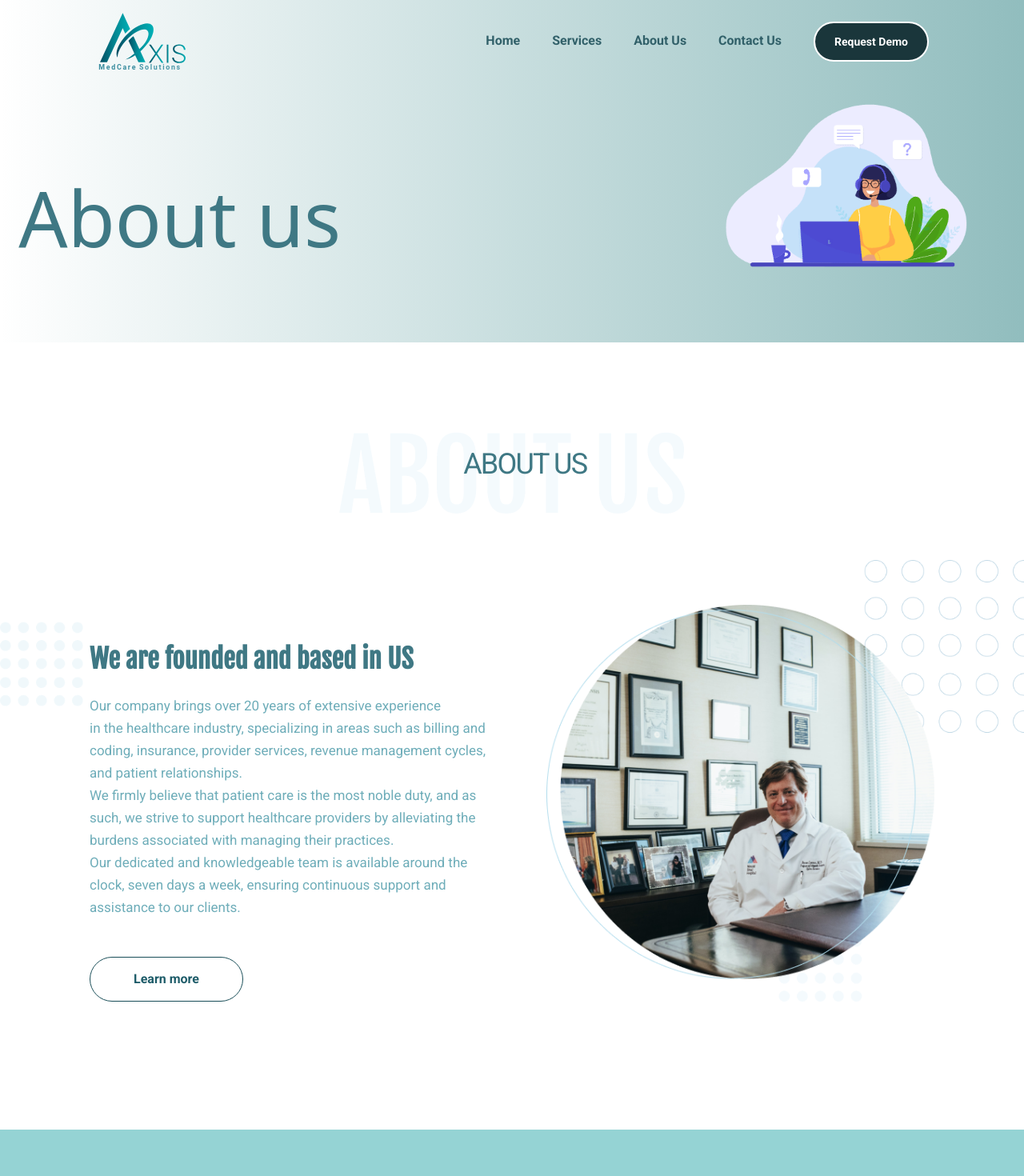
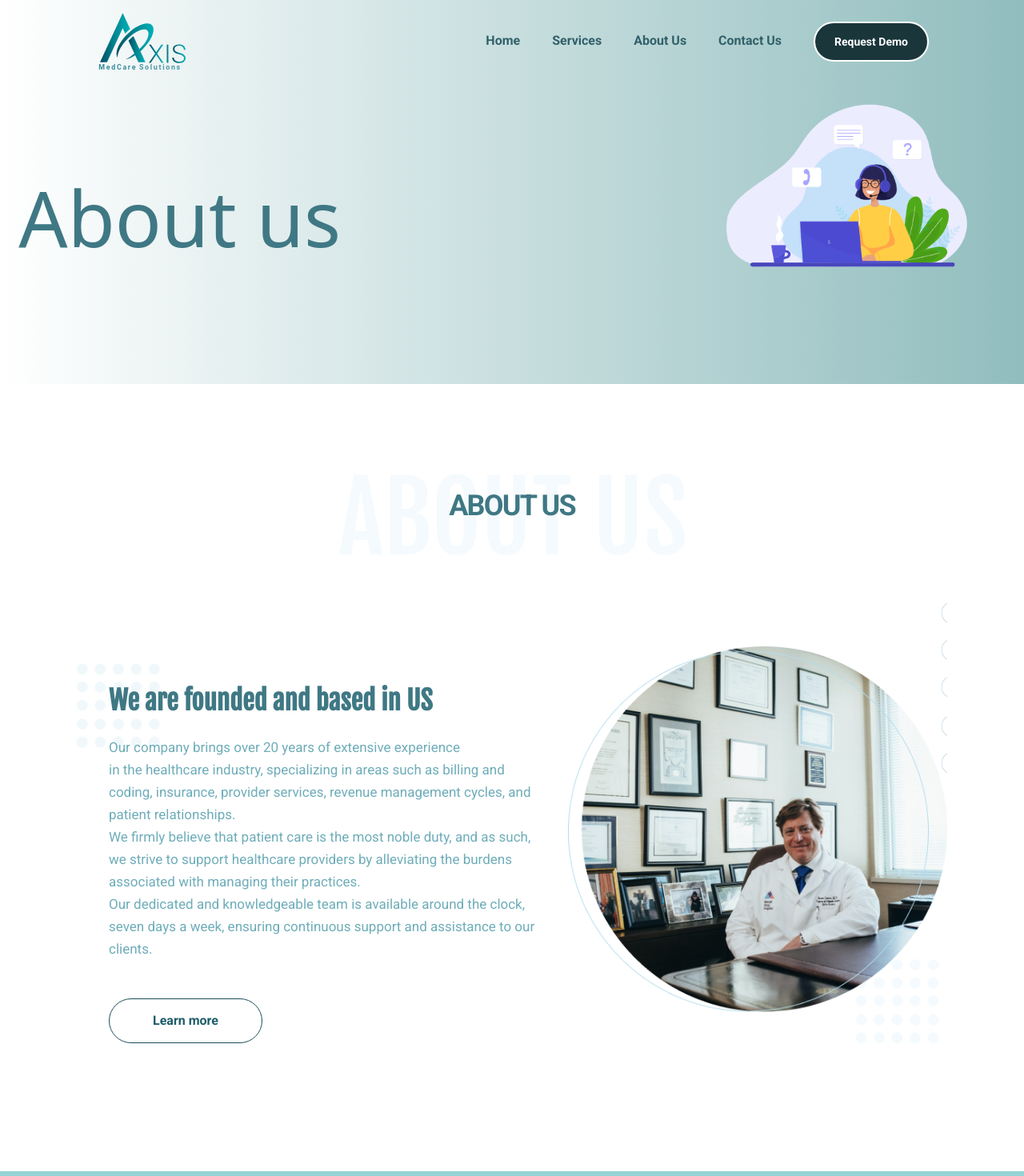
Before and after one commit to Axis-Coding-Solution/axis_madcare, a Next.js app: page /aboutus in a window 1280 px wide. Shown: the top 1470 px of the page at 80% size. Built offline with nearby package versions, Linux system fonts and the light colour scheme.

Commit message:
reponsiveness to some extent

```diff
--- a/src/app/(routes)/_components/aboutus/about.tsx
+++ b/src/app/(routes)/_components/aboutus/about.tsx
@@ -6,19 +6,19 @@ function About() {
   return (
     <div>
       <div className="bg-[url('/assests/images/about-us.png')] mt-28 bg-no-repeat h-[20vh] bg-top ">
-        <div className="pl-[39%]  not-italic pt-7 text-[#3f7884] tracking-tighter  text-4xl leading-[24px] font-normal">
-          <h1 className="pl-20">ABOUT US</h1>
+        <div className="text-center  not-italic pt-7 text-[#3f7884] tracking-tighter text-4xl leading-[24px] font-bold">
+          <h1 className="font-bold" >ABOUT US</h1>
         </div>
       </div>
       <div className="flex justify-center bg-[url('/assests/images/about-bg.png')]  bg-no-repeat bg-cover mb-40">
-        <div className="flex mx-28 ">
-          <div className="flex flex-col  mt-20 ">
+        <div className="flex flex-col lg:flex-row ">
+          <div className="flex flex-col  mt-20 px-10 ">
             <h1
               className={`${fjalla.className} font-bold not-italic text-[#3f7884] leading-[40px] text-[33px] mt-6 `}
             >
               We are founded and based in US
             </h1>
-            <p className="not-italic text-[17px] text-[#6eadb9]  leading-[28px] font-normal pr-14 mt-6">
+            <p className="not-italic text-[17px] text-[#6eadb9]  leading-[28px] font-normal  mt-6">
               Our company brings over 20 years of extensive experience
               <br /> in the healthcare industry, specializing in areas such as
               billing and coding, insurance, provider services, revenue
--- a/src/app/(routes)/_components/aboutus/banner.tsx
+++ b/src/app/(routes)/_components/aboutus/banner.tsx
@@ -15,14 +15,14 @@ const defaultOptions = {
 
 const Banner = () => {
   return (
-    <div className="flex justify-around gap-[25rem]    bg-gradient-to-l from-[#91BDBE]">
+    <div className="flex justify-around  gap-[25rem]    bg-gradient-to-l from-[#91BDBE]">
 
       <div className="font-sans text-[#3F7884]">
-        <h1 className="text-8xl font-light mt-56">About us</h1>
+        <h1 className=" text-4xl lg:text-8xl font-light my-40  lg:mt-56">About us</h1>
       </div>
 
-      <div style={{ width: "30%", height: "35%" }} className="mt-11">
-        <Lottie animationData={animation} loop={true} autoplay={true} />
+      <div style={{ width: "30%", height: "35%" }} className="mt-11 hidden lg:flex">
+        <Lottie animationData={animation} loop={true} autoplay={true} size={200}/>
         <div
           style={{
             position: "absolute",
--- a/src/app/(routes)/_components/contactus/contact.tsx
+++ b/src/app/(routes)/_components/contactus/contact.tsx
@@ -17,7 +17,7 @@ const Header = () => {
   return (
     <div className="flex justify-center gap-[30rem] items-center   bg-gradient-to-l from-[#91BDBE]">
       <div className="font-sans text-[#3F7884]">
-        <h1 className="text-8xl font-light not-italic ">Contact Us</h1>
+        <h1 className="text-8xl  not-italic  ">Contact Us</h1>
       </div>
       <div style={{ width: "30%", height: "35%" }} className="mt-11">
         <Lottie
--- a/src/app/(routes)/_components/contactus/corporation.tsx
+++ b/src/app/(routes)/_components/contactus/corporation.tsx
@@ -9,27 +9,30 @@ function Corporation() {
       <div>
         <div className="bg-[url('/assests/images/about-us.png')] mt-28 bg-no-repeat h-[20vh] bg-top ">
           <div className=" text-center   not-italic pt-7 text-[#3f7884] tracking-tighter  text-xl leading-[24px] font-normal">
-            <h1 className="font-bold">Axis MedCare Corporation</h1>
+            <h1 className="font-bold text-3xl">Axis MedCare Corporation</h1>
           </div>
         </div>
         <div>
-          <div className="flex justify-evenly items-center mt-10 divide-x-2  divide-[#3F7884] mx-20 cursor-pointer">
-            <div className="">
+          <div className="flex flex-col lg:flex-row justify-evenly items-center mt-10 lg:divide-x-2  divide-[#3F7884] mx-20 cursor-pointer">
+            <div className=" ">
               <TiLocationOutline className="ml-20 text-3xl text-[#3F7884]" />
               <p className="text-lg mt-5 text-[#3F7884]">
                 80 Pine Street, 21st Floor <br /> New York, NY 10005
               </p>
             </div>
-             <div className="pl-20">
-              <TfiEmail className="ml-20 text-3xl text-[#3F7884]" />
+
+             <div className="lg:pl-20">
+              <TfiEmail className="ml-24 text-3xl text-[#3F7884]" />
               <p className="hover:underline mt-5 text-xl text-[#3F7884]">
                 sales@axismedcare.com
               </p>
             </div>
-            <div className="pl-16">
+
+            <div className="lg:pl-16">
               <IoCallOutline className="ml-14 text-3xl text-[#3F7884]" />
               <p className="text-xl mt-5 text-[#3F7884]">+1 866 643 8367</p>
             </div>
+
           </div>
         </div>
       </div>
--- a/src/app/(routes)/_components/main/about-us.tsx
+++ b/src/app/(routes)/_components/main/about-us.tsx
@@ -10,15 +10,15 @@ const AboutUs = () => {
           <h1 className="font-bold">ABOUT US</h1>
         </div>
       </div>
-      <div className="flex justify-center bg-[url('/assests/images/about-bg.png')]  bg-no-repeat bg-cover">
+      <div className="flex justify-center bg-[url('/assests/images/about-bg.png')]  bg-no-repeat bg-cover p-5">
         <div className="flex flex-col sm:flex-row sm:items-center mx-5 lg:mx-28 ">
           <div className="flex flex-col  mt-20 ">
             <h1
-              className={`${fjalla.className} text-center sm:text-start font-bold not-italic text-[#3f7884] leading-[40px] text-[33px] mt-6 `}
+              className={`${fjalla.className} text-center sm:text-start font-bold not-italic text-[#3f7884] leading-[40px] text-2xl lg:text-[33px] mt-6 `}
             >
               We are founded and based in US
             </h1>
-            <p className="not-italic text-[17px] text-[#6eadb9] text-justify  leading-[28px] font-normal sm:pr-14 mt-6">
+            <p className="not-italic text-[12px] lg:text-[17px] text-[#6eadb9] text-justify  leading-[28px] font-normal sm:pr-14 mt-6">
               Our company brings over 20 years of extensive experience
               <br /> in the healthcare industry, specializing in areas such as
               billing and coding, insurance, provider services, revenue
--- a/src/app/(routes)/_components/main/footer.tsx
+++ b/src/app/(routes)/_components/main/footer.tsx
@@ -81,8 +81,8 @@ function Footer() {
         <p>All rights Reserved &copy; Axis MedCare Solutions, 2024</p>
       </div> */}
     </div>
-     <div className="bg-[#3791A4] h-12 text-start sm:text-start lg:text-start text-xl p-2 sm:pl-28 lg:pl-0 text-[#dbdbe9] not-italic text-[13px] leading-[20px]">
-     <p className="pl-32">All rights Reserved &copy; Axis MedCare Solutions, 2024</p>
+     <div className="bg-[#3791A4] h-12 text-start sm:text-start lg:text-start text-xl p-2 sm:pl-28 lg:pl-0 text-[#dbdbe9] not-italic text-[0.8rem] xl:text-[13px] leading-[20px]">
+     <p className="ml-6 lg:ml-32 text-[16px] lg:text-[20px]">All rights Reserved &copy; Axis MedCare Solutions, 2024</p>
    </div>
    </>
   );
--- a/src/app/(routes)/_components/main/header.tsx
+++ b/src/app/(routes)/_components/main/header.tsx
@@ -97,10 +97,20 @@ function Header() {
               isOpen ? "max-h-72" : "max-h-0"
             }`}
           >
-            <p className="mt-3">Solutions</p>
-            <p className="mt-3">Pricing</p>
-            <p className="mt-3">Company</p>
-            <p className="mt-3">Resources</p>
+            <Link href="/">
+              <p className="mt-3">Home</p>
+            </Link>
+            <Link href="/ourservices">
+            <p className="mt-3">Services</p>
+            </Link>
+
+            <Link href="/aboutus">
+            <p className="mt-3">About Us</p>
+            </Link>
+
+            <Link href="/contactus">
+            <p className="mt-3">Contact Us</p>
+            </Link>
             <button className="text-white text-sm border-2 my-3 rounded-full h-[40px] px-6  border-white hover:text-[#316069] hover:border-[#315a61] hover:bg-transparent bg-[#1a363b] transition-all duration-300">
               Request Demo
             </button>
--- a/src/app/(routes)/_components/ourservices/header.tsx
+++ b/src/app/(routes)/_components/ourservices/header.tsx
@@ -16,16 +16,16 @@ const defaultOptions = {
 
 const Header = () => {
   return (
-    // <div
-    // // className="from-[#3791A4] bg-gradient-to-r h-[30rem] mb-10 flex justify-around "
-    // >
-    <div className="flex justify-center gap-[32rem] bg-gradient-to-l from-[#91BDBE]">
 
-      <div className=" mt-72 font-sans">
-        <h1 className="text-[80px] text-[#3F7884]">Our Services</h1>
-        {/* <p className="text-2xl flex justify-center t">Our Services</p> */}
+    <div className="flex flex-col md:flex-row justify-center  lg:gap-[28rem] bg-gradient-to-l from-[#91BDBE]">
+
+      <div className=" mt-24 lg:mt-72 font-sans">
+        <h1 className="  lg:text-[80px] text-[#3F7884]">Our Services</h1>
       </div>
-      <div style={{ width: "30%", height: "30%" }} className=" mt-32 mb-10 ">
+
+      <div
+      style={{ width: "30%", height: "30%" }}
+      className=" mt-32 mb-10 ">
         <Lottie
           animationData={Billinganimation}
           loop={true} // Set to true if you want the animation to loop
@@ -66,6 +66,7 @@ const Header = () => {
         <p className=" text-2xl w-1/2 font-sans">Simplified Clinical Automation</p>
       </div> */}
       </div>
+
     </div>
   );
 };
--- a/src/app/(routes)/aboutus/page.tsx
+++ b/src/app/(routes)/aboutus/page.tsx
@@ -5,9 +5,12 @@ import About from '../_components/aboutus/about'
 
 const page = () => {
   return (
+
 <>
 <Banner/>
+<div className="m-24">
 <About/>
+</div>
 </>
   )
 }
```
Also changed, not shown: src/app/(routes)/_components/main/our-services.tsx (+6 -6 lines), src/app/(routes)/_components/main/slider.tsx (+14 -10 lines).
